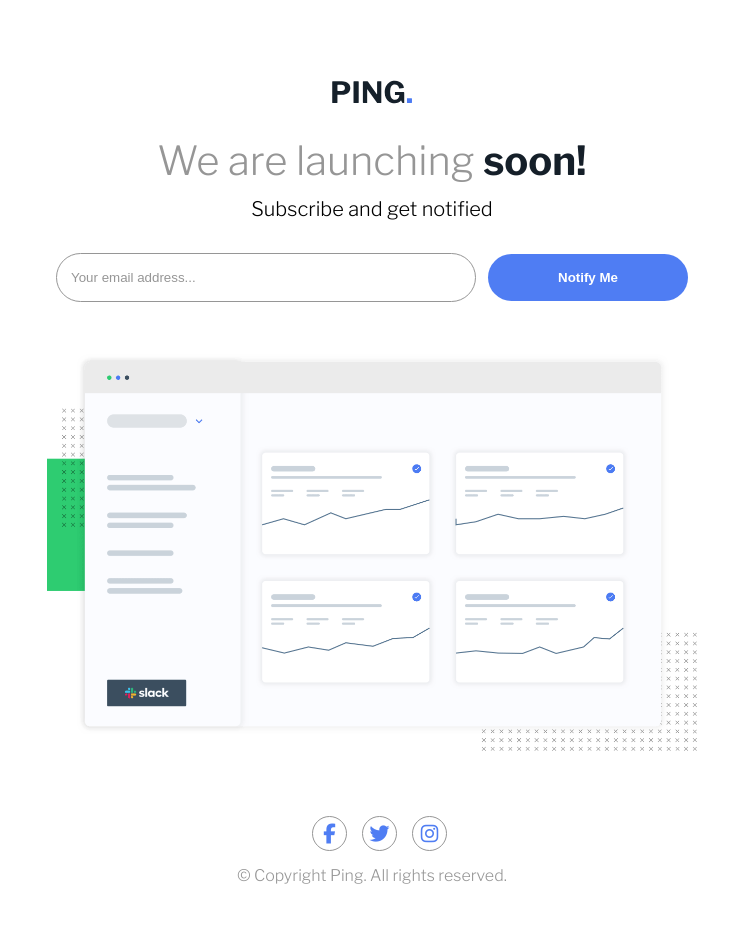
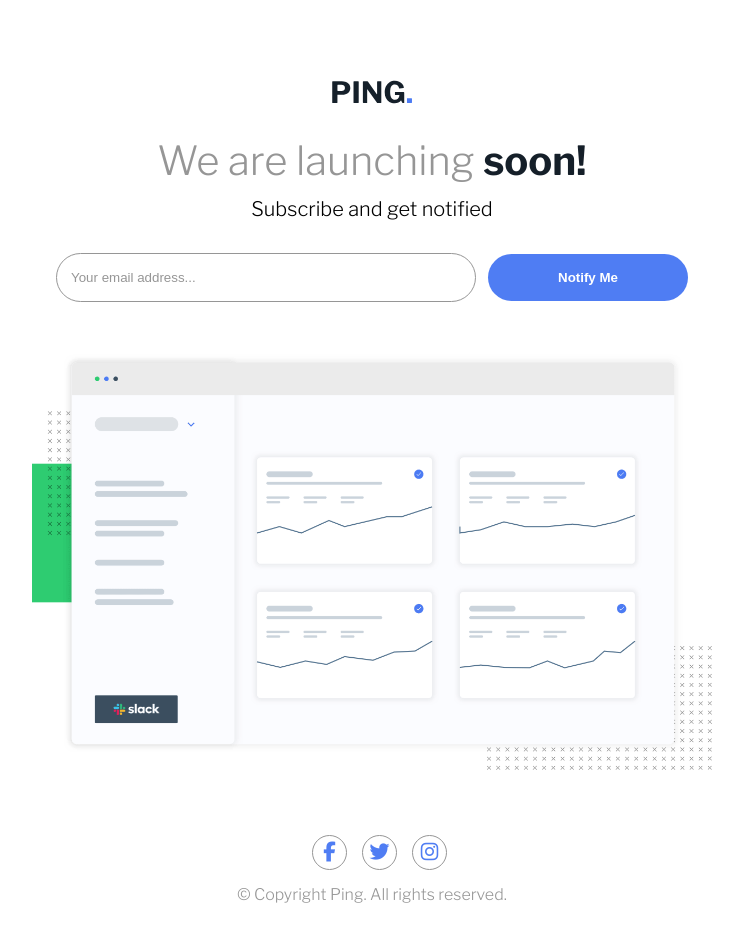
Before and after one commit to Saul-Gustavo/Ping-coming, a plain HTML site: page index.html in a window 1280 px wide. Shown: the whole page, without its empty margins (268-1011 px from the left). Drawn offline with nearby package versions, Linux system fonts and the light colour scheme.

Commit message:
Se modificaron estilos

```diff
--- a/styles.css
+++ b/styles.css
@@ -117,11 +117,12 @@ body {
 
 .imagen-content .img-dash {
     width: 100%;
-    max-width: 650px;
+    max-width: 680px;
 }
 
 .footer {
-    padding: 2em 0em;
+    padding-top: 2rem;
+    padding-bottom: 1rem;
 }
 
 .redes {
```
